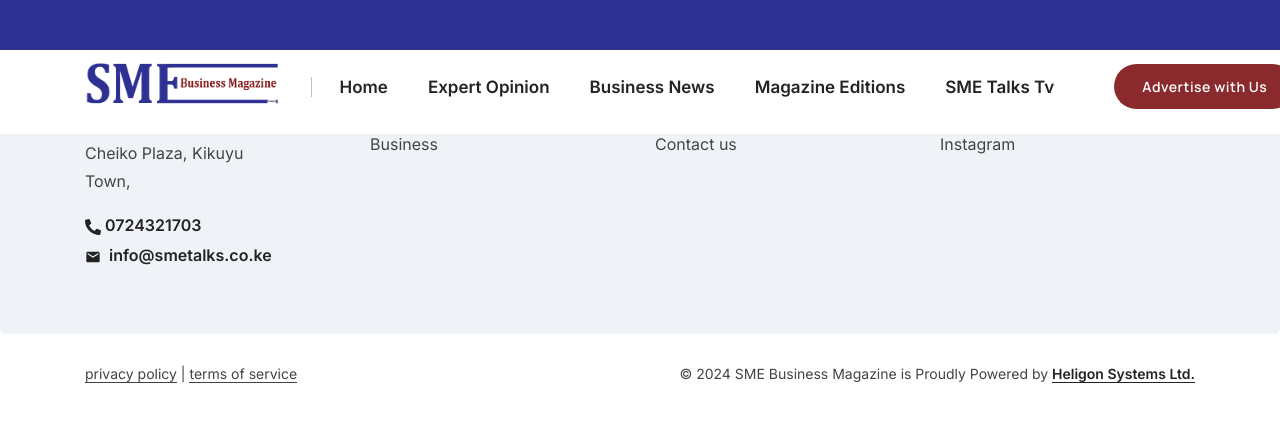
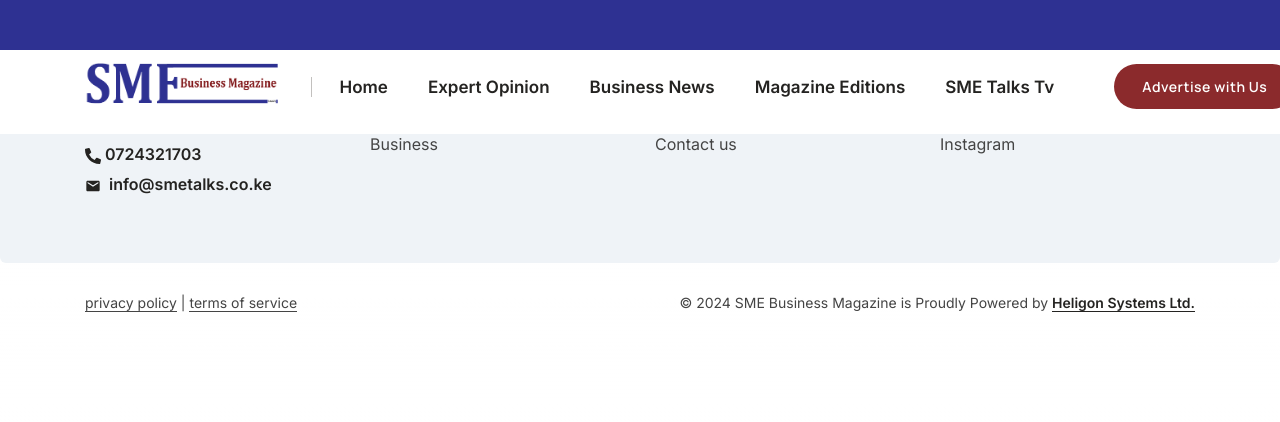
Before and after one commit to amemske/smetalks-frontend, a Next.js app: page /search-results in a window 1280 px wide. Shown: the top 422 px of the page. Built offline with nearby package versions, Linux system fonts and the light colour scheme.

Commit message:
json changes

```diff
--- a/app/Footer.tsx
+++ b/app/Footer.tsx
@@ -17,8 +17,7 @@ function Footer(props: FooterProps) {
                         <div className="col-md-6 col-lg-3 last-paragraph-no-margin order-md-1 md-mb-30px">
                             <a href="demo-blogger.html" className="footer-logo d-inline-block mb-10px"><img
                                 src="images/logo2.png"/></a>
-                            <p className="lh-28 d-block w-80 mb-15px">Cheiko Plaza, Kikuyu Town, </p>
-                            <div className="text-dark-gray fw-600"><FaPhoneAlt /> 0724321703
+                             <div className="text-dark-gray fw-600"><FaPhoneAlt /> 0724321703
                             </div>
                             <div className="text-dark-gray fw-600">
                             <MdEmail />  &nbsp;
--- a/app/expert-opinion/page.tsx
+++ b/app/expert-opinion/page.tsx
@@ -2,7 +2,7 @@ import React from 'react';
 
 async function  Page() {
 
-    const res = await fetch('https://backend.smetalks.co.ke/wp-json/wp/v2/posts?categories=16&_embed');
+    const res = await fetch('https://backend.smetalks.co.ke/wp-json/wp/v2/posts?categories=19&_embed');
     const data = await res.json();
 
     const expertOpinions = data.slice(0,3).map(expertOpinion => {
```
